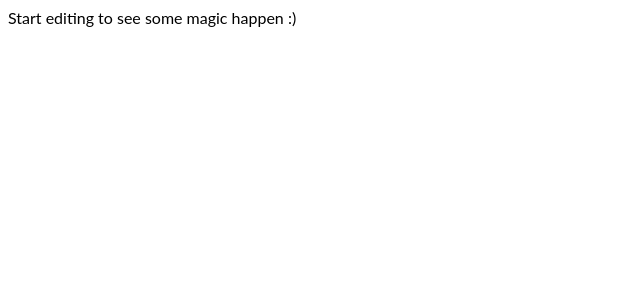
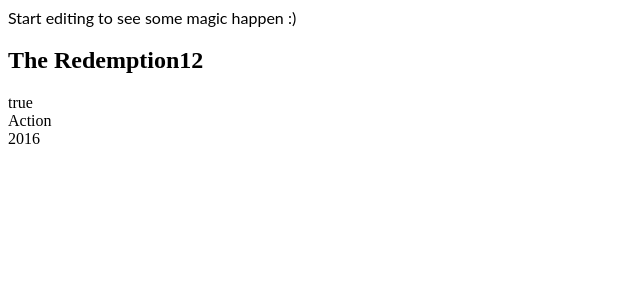
Before and after one commit to ANihalani007/angular-i9qzvp, an Angular app: page / in a window 1280 px wide. Shown: the top 300 px of the page, without its empty margins (0-640 px from the left). Built offline with nearby package versions, Linux system fonts and the light colour scheme.

Commit message:
2 files modified, 3 added

```diff
--- a/src/app/app.component.html
+++ b/src/app/app.component.html
@@ -2,3 +2,4 @@
 <p>
   Start editing to see some magic happen :)
 </p>
+<mw-media-item></mw-media-item>
--- a/src/app/app.module.ts
+++ b/src/app/app.module.ts
@@ -3,13 +3,14 @@ import { BrowserModule } from '@angular/platform-browser';
 import { FormsModule } from '@angular/forms';
 
 import { AppComponent } from './app.component';
+import { MediaItemComponent } from './media-item/media-item.component';
 
 
 
 
 @NgModule({
   imports:      [ BrowserModule ],
-  declarations: [ AppComponent ],
+  declarations: [ AppComponent, MediaItemComponent ],
   bootstrap:    [ AppComponent ]
 })
 export class AppModule { }
--- /dev/null
+++ b/src/app/media-item/media-item.component.html
@@ -0,0 +1,4 @@
+<h2>{{name}}{{10+2}}</h2>
+<div> {{wasWatched()}}</div>
+<div>Action</div>
+<div>2016</div>
--- /dev/null
+++ b/src/app/media-item/media-item.component.ts
@@ -0,0 +1,18 @@
+import { Component, OnInit } from '@angular/core';
+
+@Component({
+  selector: 'mw-media-item',
+  templateUrl: './media-item.component.html',
+  styleUrls: ['./media-item.component.css']
+})
+export class MediaItemComponent implements OnInit {
+name ='The Redemption';
+wasWatched(){
+  return true;
+}
+  constructor() { }
+
+  ngOnInit() {
+  }
+
+}
```
Also changed, not shown: src/app/media-item/media-item.component.css (added).
